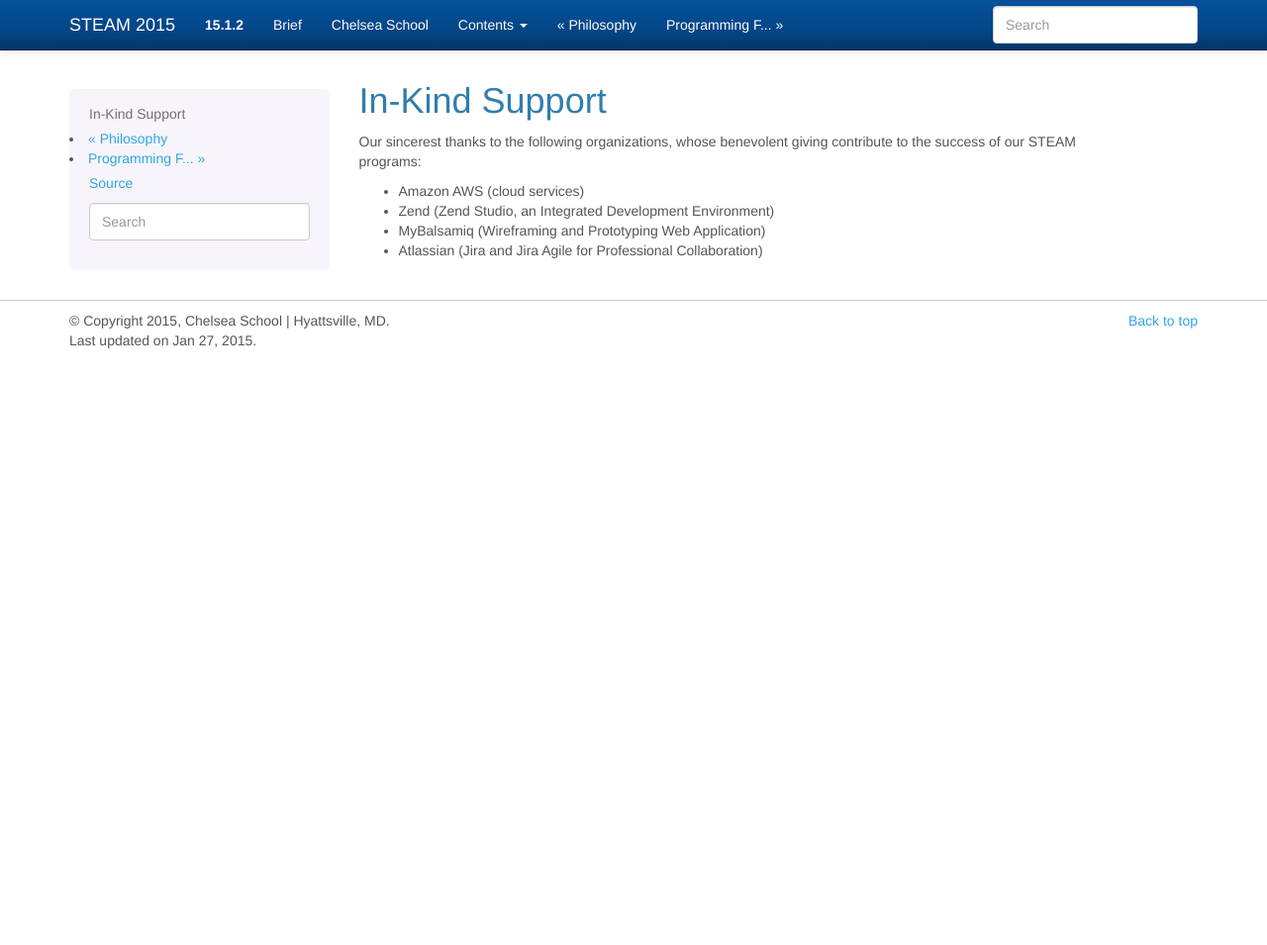
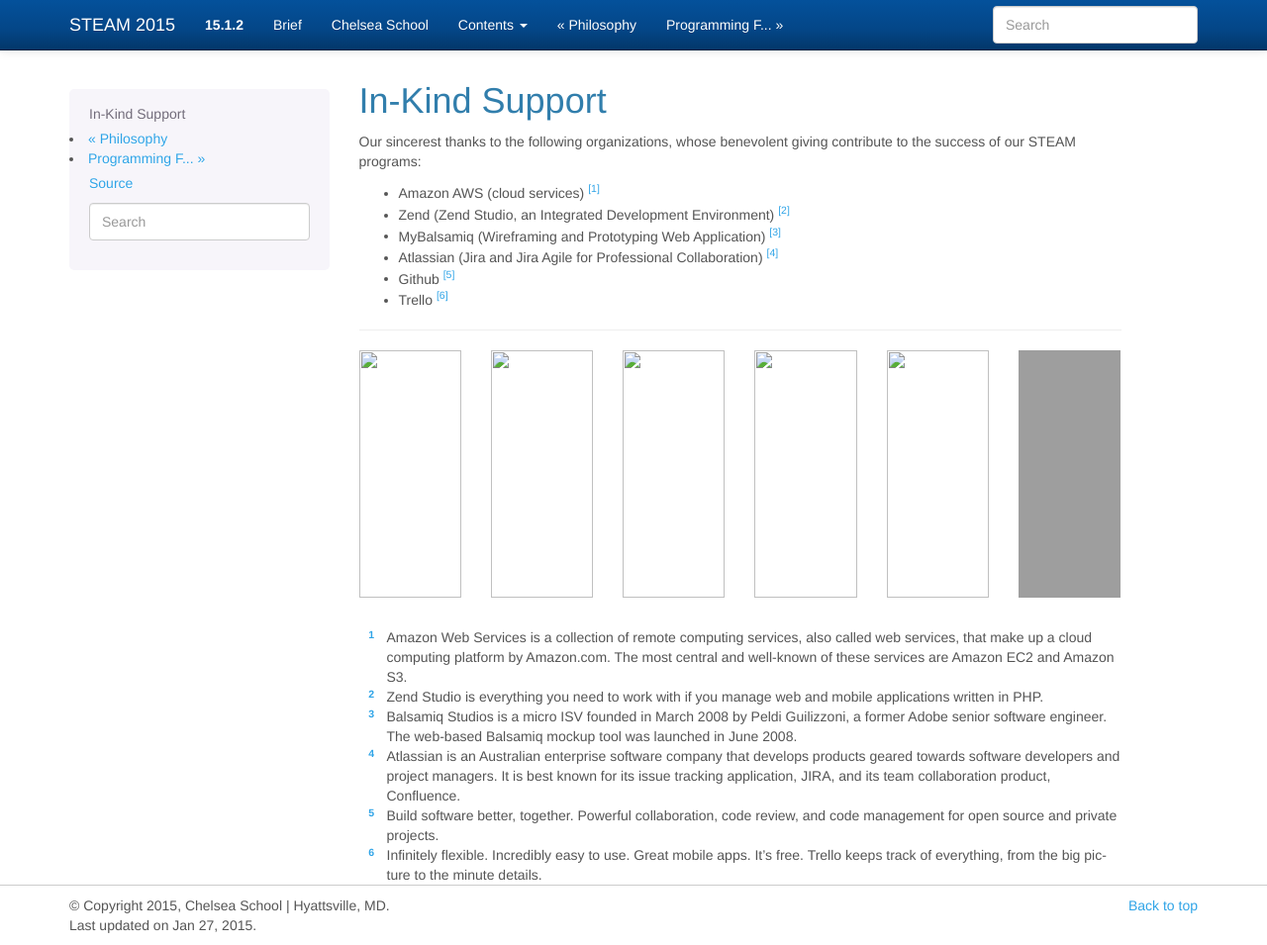
Before and after one commit to ghoulmann/summer-steam-program-details-2015, a Sphinx documentation site: the page built from details-pdf/source/in-kind.rst, in a window 1280 px wide and 955 px high. Shown: the whole window at 99% size. Built offline with Sphinx 7.4.7, drawn with Linux system fonts in a browser that asks for light colours; grey boxes are pictures that could not be loaded.

Commit message:
modify inkind with notes and graphics

```diff
--- a/details-pdf/source/in-kind.rst
+++ b/details-pdf/source/in-kind.rst
@@ -2,9 +2,39 @@
 In-Kind Support
 =======================
 
+
+
 Our sincerest thanks to the following organizations, whose benevolent giving contribute  to the success of our STEAM programs:
 
-* Amazon AWS (cloud services)
-* Zend (Zend Studio, an Integrated Development Environment)
-* MyBalsamiq (Wireframing and Prototyping Web Application)
-* Atlassian (Jira and Jira Agile for Professional Collaboration)
+* Amazon AWS (cloud services) [1]_
+* Zend (Zend Studio, an Integrated Development Environment) [2]_
+* MyBalsamiq (Wireframing and Prototyping Web Application) [3]_
+* Atlassian (Jira and Jira Agile for Professional Collaboration) [4]_
+* Github [5]_
+* Trello [6]_
+
+-----------------------
+
+.. raw:: html
+
+    <div class="row">
+    <div class="col-md-2"><img src="_static/logoJIRAPNG.png" width="100%" height="250px"></div>
+    <div class="col-md-2"><img src="_static/zend-logo-big.gif" height="250px" width="100%"></div>
+    <div class="col-md-2"><img src="_static/mockups-app-icon.png" height="250px" width="100%"></div>
+    <div class="col-md-2"><img src="_static/amazon-web-services-aws-logo-150-trans.png" height="250px" width="100%"></div>
+    <div class="col-md-2"><img src="_static/Octocat.png" height="250px" width="100%"></div>
+    <div class="col-md-2"><img src="_static/trello-icon.png" height="250px" width="100%"></div>
+    </div>
+    <p>&nbsp;</p>
+
+.. [1] Amazon Web Services is a collection of remote computing services, also called web services, that make up a cloud computing platform by Amazon.com. The most central and well-known of these services are Amazon EC2 and Amazon S3.
+
+.. [2] Zend Studio is everything you need to work with if you manage web and mobile applications written in PHP.
+
+.. [3] Balsamiq Studios is a micro ISV founded in March 2008 by Peldi Guilizzoni, a former Adobe senior software engineer. The web-based Balsamiq mockup tool was launched in June 2008.
+
+.. [4] Atlassian is an Australian enterprise software company that develops products geared towards software developers and project managers. It is best known for its issue tracking application, JIRA, and its team collaboration product, Confluence.
+
+.. [5] Build software better, together. Powerful collaboration, code review, and code management for open source and private projects.
+
+.. [6] Infinitely flexible. Incredibly easy to use. Great mobile apps. It's free. Trello keeps track of everything, from the big picture to the minute details.
```
Also changed, not shown: details-web/source/in-kind.rst (+34 -4 lines).
